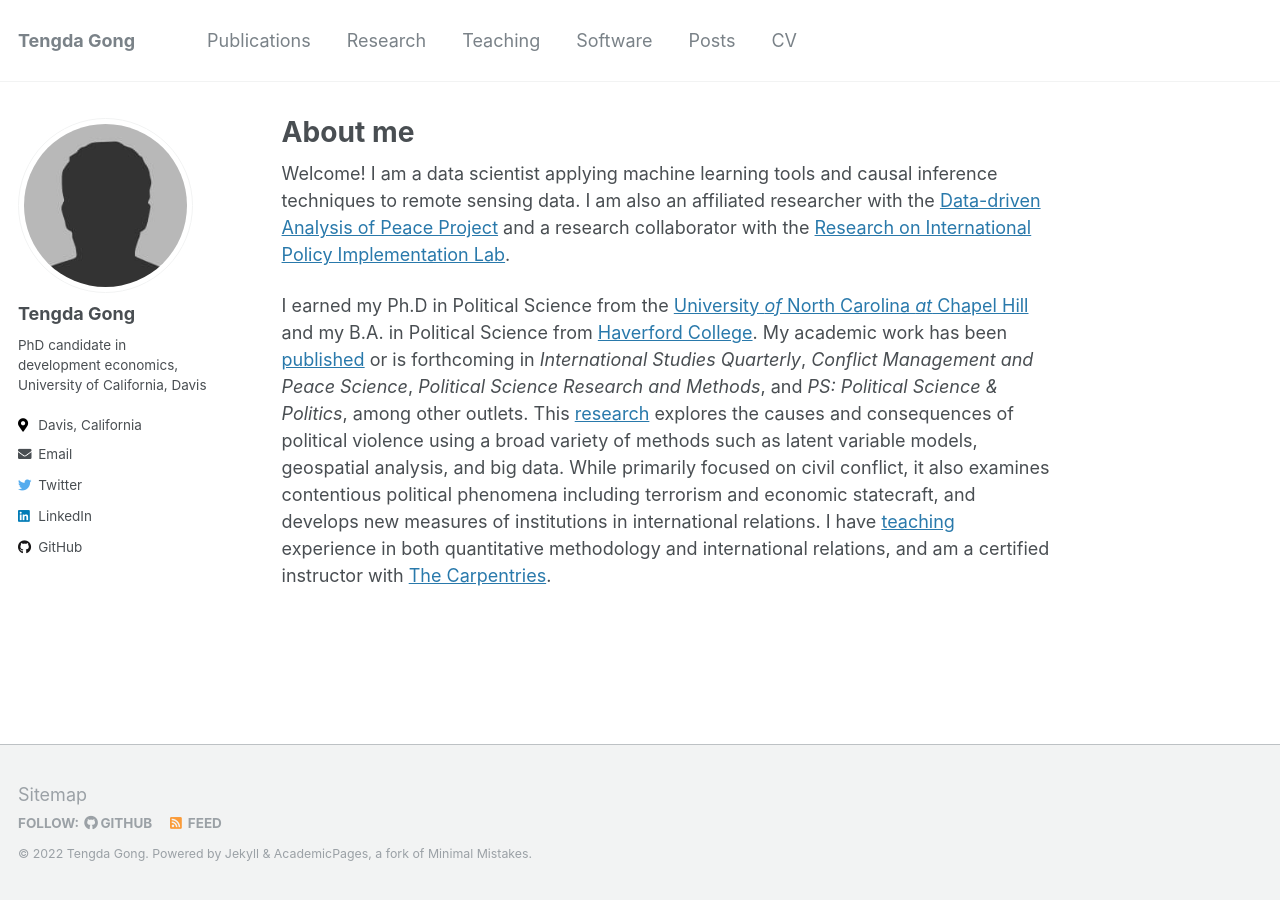
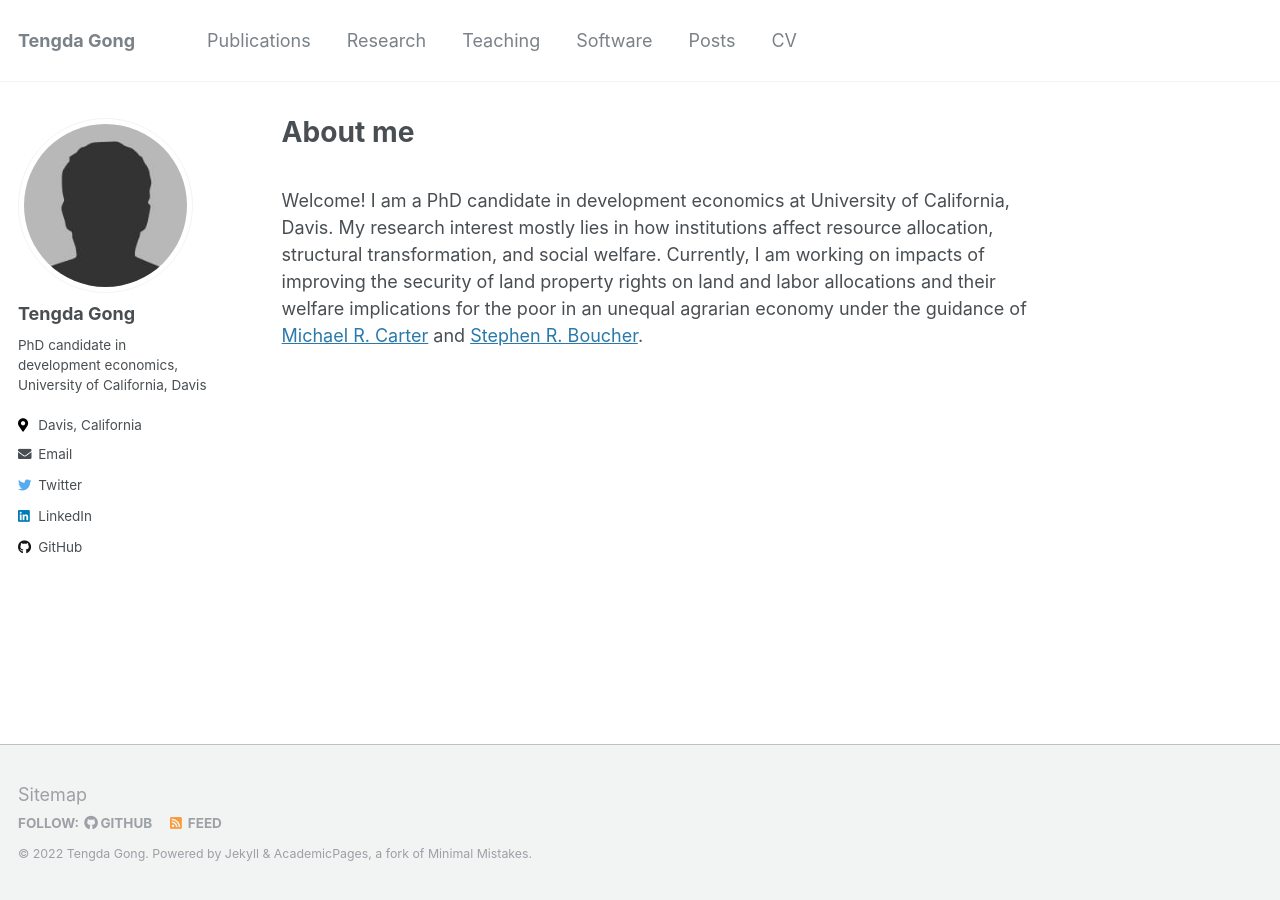
Before and after one commit to tendakung/tendakung.github.io, a Jekyll site: the page built from _pages/about.md, in a window 1280 px wide. Built offline with Jekyll 4.4.1, drawn with Linux system fonts in a browser that asks for light colours.

Commit message:
add content

```diff
--- a/_pages/about.md
+++ b/_pages/about.md
@@ -8,23 +8,7 @@ redirect_from:
   - /about.html
 ---
 
-Welcome! I am a data scientist applying machine learning tools and causal
-inference techniques to remote sensing data. I am also an affiliated
-researcher with the [Data-driven Analysis of Peace Project](https://dapp-lab.org)
-and a research collaborator with the
-[Research on International Policy Implementation Lab](https://bridgingthegapproject.org/ripil).
-
-I earned my Ph.D in Political Science from the
-[University *of* North Carolina *at* Chapel Hill](https://www.unc.edu) and my
-B.A. in Political Science from [Haverford College](https://www.haverford.edu).
-My academic work has been [published](publications) or is forthcoming in
-*International Studies Quarterly*, *Conflict Management and Peace Science*,
-*Political Science Research and Methods*, and *PS: Political Science & Politics*,
-among other outlets. This [research](research) explores the causes and
-consequences of political violence using a broad variety of methods such as
-latent variable models, geospatial analysis, and big data. While primarily
-focused on civil conflict, it also examines contentious political phenomena
-including terrorism and economic statecraft, and develops new measures of
-institutions in international relations. I have [teaching](teaching) experience
-in both quantitative methodology and international relations, and am a certified
-instructor with [The Carpentries](https://carpentries.org).
+<br>
+Welcome! I am a PhD candidate in development economics at University of California, Davis. My research interest mostly lies in how institutions affect resource allocation, structural transformation, and social welfare. Currently, I am working on impacts of improving the security of land property rights on land and labor allocations and their welfare implications for the poor in an unequal agrarian economy under the guidance of [Michael R. Carter](https://are.ucdavis.edu/people/faculty/michael-carter/) and [Stephen R. Boucher](https://are.ucdavis.edu/people/faculty/steve-boucher/).
+<br>
+<br>
```
